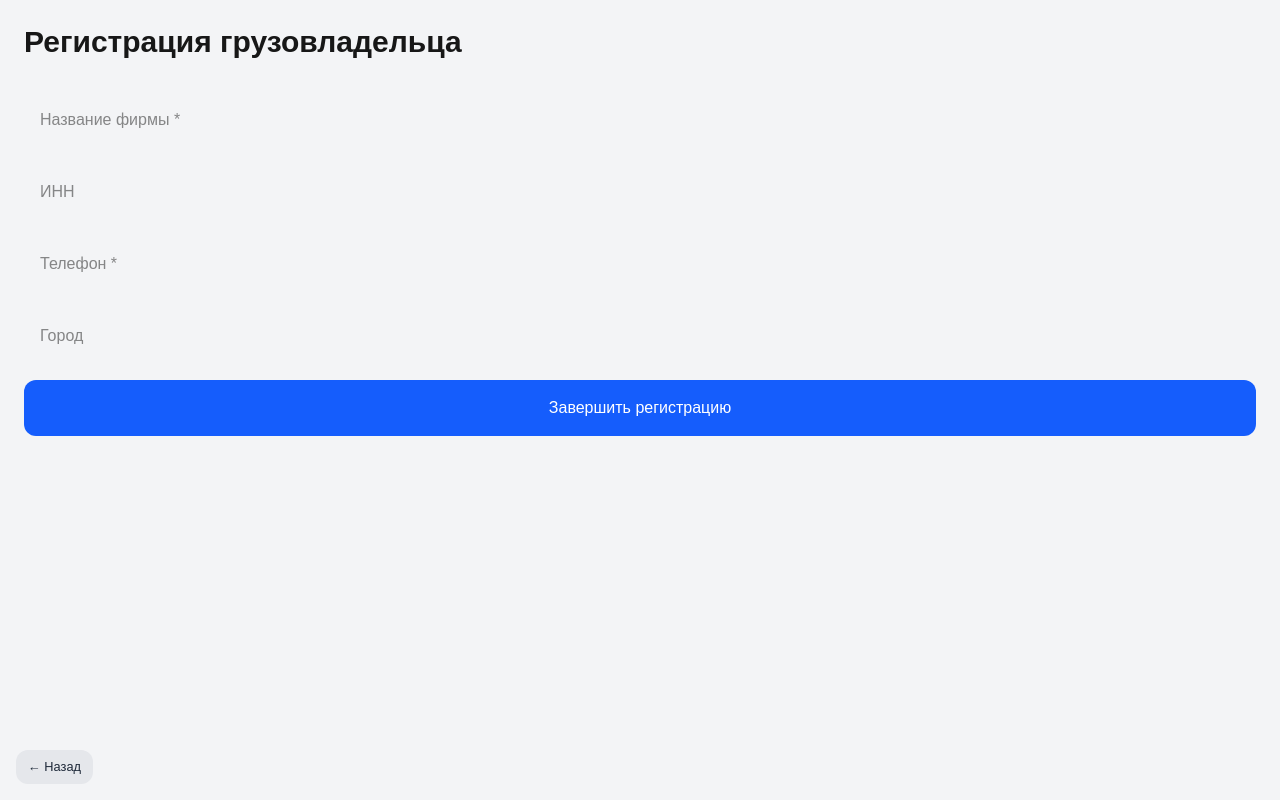
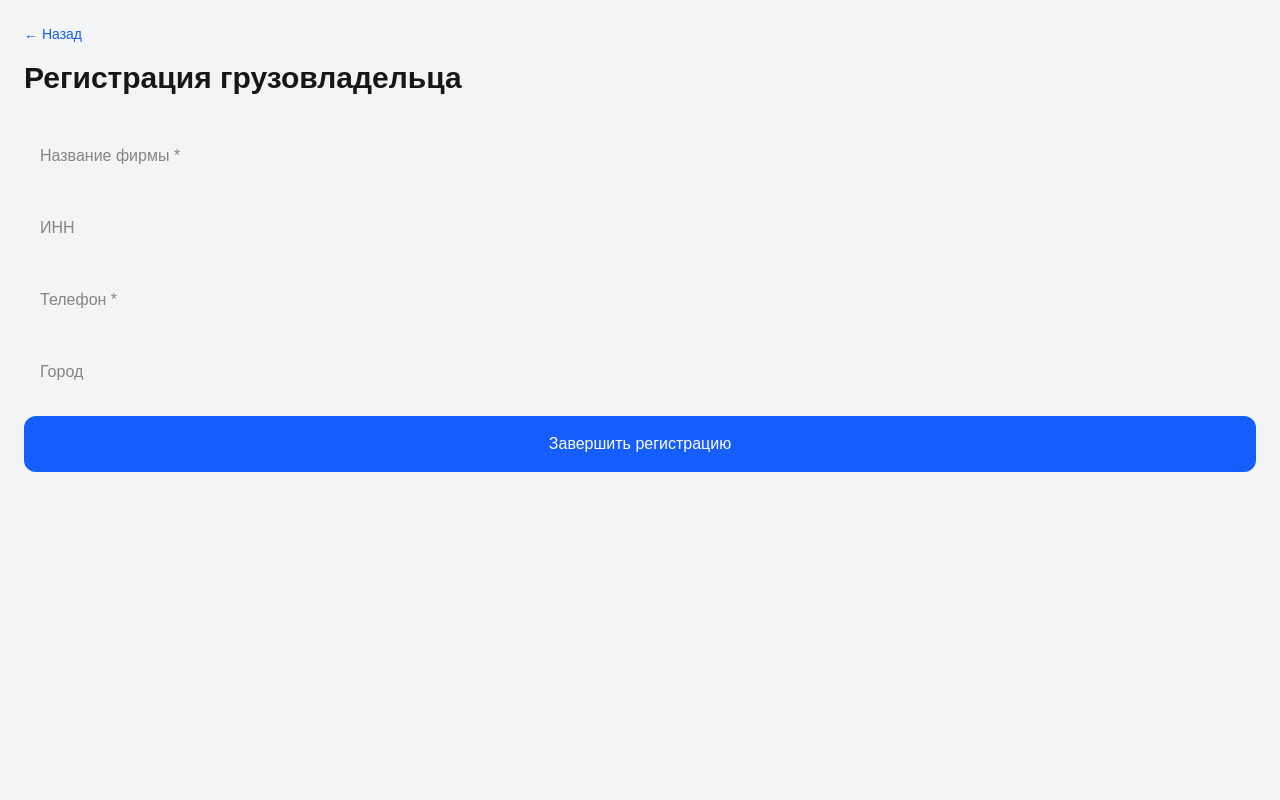
Before and after one commit to koshinrf-stack/cargo-app, a Next.js app: page /register/owner in a window 1280 px wide. Built offline with nearby package versions, Linux system fonts and the light colour scheme; no server answers.

Commit message:
Исправление регистрации и выбора роли

```diff
--- a/src/app/register/owner/page.tsx
+++ b/src/app/register/owner/page.tsx
@@ -4,7 +4,6 @@ import { useState } from "react";
 import { useRouter } from "next/navigation";
 import { supabase } from "@/lib/supabase";
 import { useTelegram } from "@/providers/TelegramProvider";
-import BackButton from "@/components/BackButton";
 
 export default function RegisterOwner() {
   const router = useRouter();
@@ -34,7 +33,6 @@ export default function RegisterOwner() {
       .maybeSingle();
 
     if (existing) {
-      // Уже зарегистрирован
       router.push("/owner");
       setLoading(false);
       return;
@@ -64,8 +62,13 @@ export default function RegisterOwner() {
   }
 
   return (
-    <main className="min-h-screen bg-gray-100 p-6 relative">
-      <BackButton />
+    <main className="min-h-screen bg-gray-100 p-6">
+      <button
+        onClick={() => router.push("/register")}
+        className="text-blue-600 text-sm mb-4 flex items-center gap-1"
+      >
+        ← Назад
+      </button>
 
       <h1 className="text-3xl font-bold mb-8">Регистрация грузовладельца</h1>
 
--- a/src/app/register/page.tsx
+++ b/src/app/register/page.tsx
@@ -9,8 +9,10 @@ export default function RegisterPage() {
   const { user } = useTelegram();
 
   async function selectRole(role: "owner" | "carrier") {
+    // В браузере user.id = undefined, в Telegram = реальный ID
     const telegramId = user?.id || 0;
 
+    // Проверяем, есть ли пользователь в базе
     const { data: existing } = await supabase
       .from("users")
       .select("*")
@@ -18,20 +20,20 @@ export default function RegisterPage() {
       .maybeSingle();
 
     if (existing) {
-      await supabase
-        .from("users")
-        .update({ role })
-        .eq("telegram_id", telegramId);
-
+      // Пользователь уже зарегистрирован
+      if (existing.is_admin) {
+        // Админ — обновляем роль и редиректим
+        await supabase
+          .from("users")
+          .update({ role })
+          .eq("telegram_id", telegramId);
+      }
       router.push(role === "owner" ? "/owner" : "/carrier");
       return;
     }
 
-    if (role === "owner") {
-      router.push("/register/owner");
-    } else {
-      router.push("/register/carrier");
-    }
+    // Новый пользователь — на регистрацию
+    router.push(role === "owner" ? "/register/owner" : "/register/carrier");
   }
 
   return (
```
